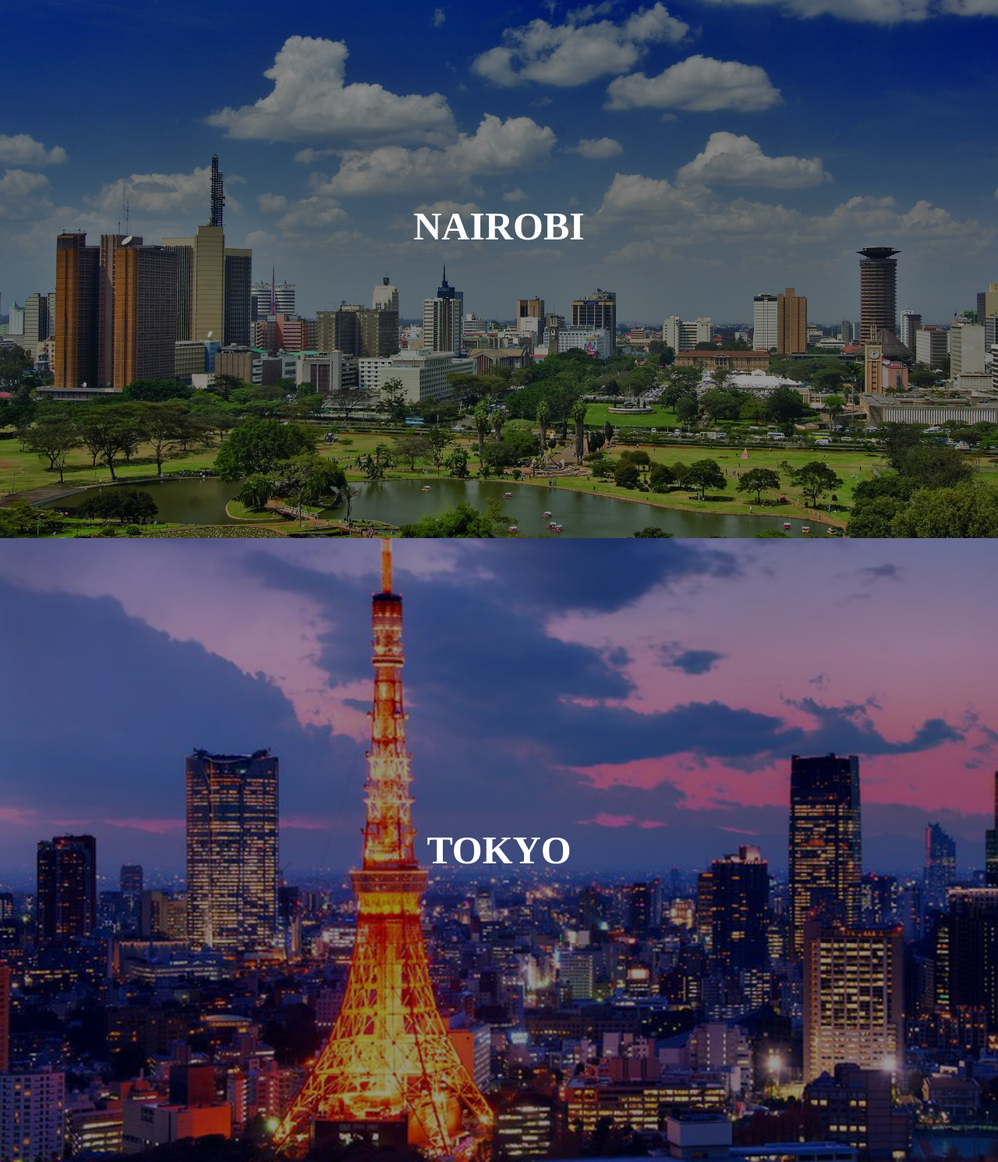
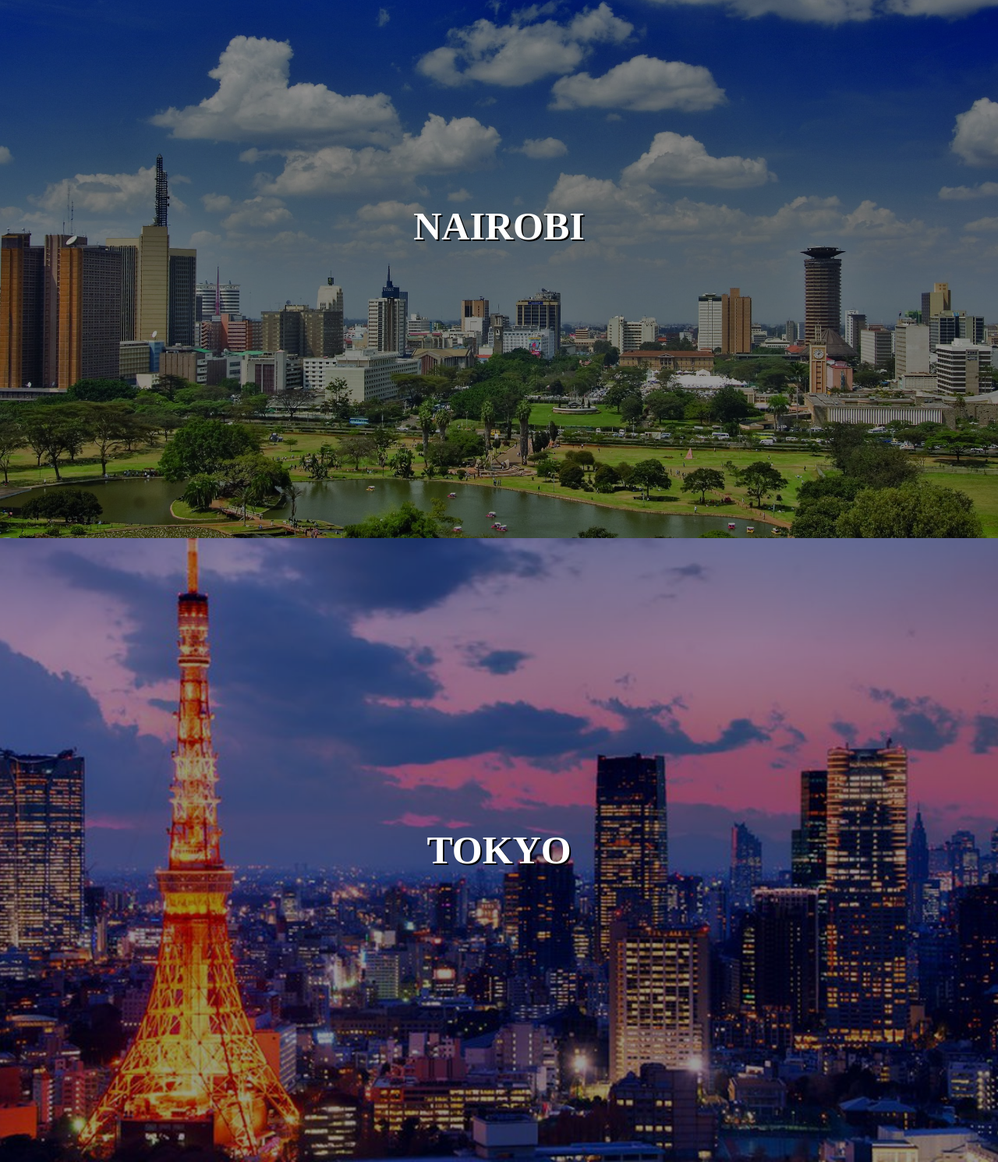
Before and after one commit to paolotrimini/htmlcss-airbnb, a plain HTML site: page index.html in a window 1280 px wide. Shown: the part 910-2400 px from the top of the page at 78% size. Drawn offline with Linux system fonts and the light colour scheme.

Commit message:
revisione codice

```diff
--- a/css/main.css
+++ b/css/main.css
@@ -1,44 +1,9 @@
-/* REGOLE GENERALI */
+/* regole generali */
 
 * {
   margin: 0;
   padding: 0;
   box-sizing: border-box;
-}
-
-
-#container-1 {
-  background: url("../img/berlin.jpg");
-  background-size: cover;
-  height: 100vh;
-  position: relative;
-  /* border: 1px solid black; */
-}
-
-#container-2 {
-  background: url("../img/nairobi.jpg");
-  background-size: cover;
-  height: 100vh;
-  position: relative;
-  /* border: 1px solid black; */
-}
-
-#container-3 {
-  background: url("../img/tokyo.jpg");
-  background-size: cover;
-  height: 100vh;
-  position: relative;
-  /* border: 1px solid black; */
-}
-
-#titoli {
-  color: white;
-  position: absolute;
-  top: 50%;
-  left: 50%;
-  transform: translate(-50%, -50%);
-  font-size: 25px;
-  /* text-shadow: 2px 2px black; */
 }
 
 .overlay {
@@ -48,6 +13,40 @@
   top: 0;
   height: 100%;
   width: 100%;
-  z-index: 900;
+  z-index: 1;
+}
 
+  /* corpo della pagina */
+
+#container-1 {
+  background: url("../img/berlin.jpg");
+  /* border: 2px solid black; */
 }
+
+#container-2 {
+  background: url("../img/nairobi.jpg");
+  /* border: 2px solid black; */
+}
+
+#container-3 {
+  background: url("../img/tokyo.jpg");
+  /* border: 1px solid black; */
+}
+
+#container-1, #container-2, #container-3 {
+  background-size: cover;
+  background-position: center center;
+  background-repeat: no-repeat;
+  height: 100vh;
+  position: relative;
+}
+
+.titoli {
+  color: white;
+  position: absolute;
+  top: 50%;
+  left: 50%;
+  transform: translate(-50%, -50%);
+  font-size: 25px;
+  text-shadow: 2px 2px black;
+}
--- a/index.html
+++ b/index.html
@@ -12,7 +12,7 @@
 
       <div id="container-1">
         <div class="overlay">
-          <div id="titoli">
+          <div class="titoli">
             <h1>BERLIN</h1>
           </div>
         </div>
@@ -22,7 +22,7 @@
 
     <div id="container-2">
       <div class="overlay">
-        <div id="titoli">
+        <div class="titoli">
           <h1>NAIROBI</h1>
         </div>
       </div>
@@ -32,7 +32,7 @@
 
     <div id="container-3">
       <div class="overlay">
-        <div id="titoli">
+        <div class="titoli">
           <h1>TOKYO</h1>
         </div>
       </div>
```
